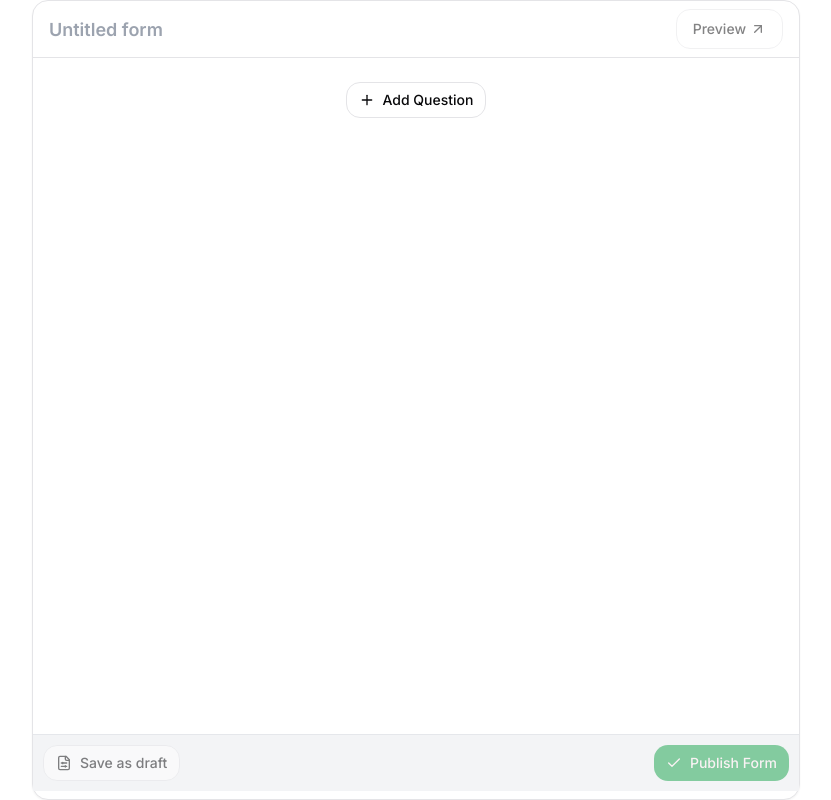
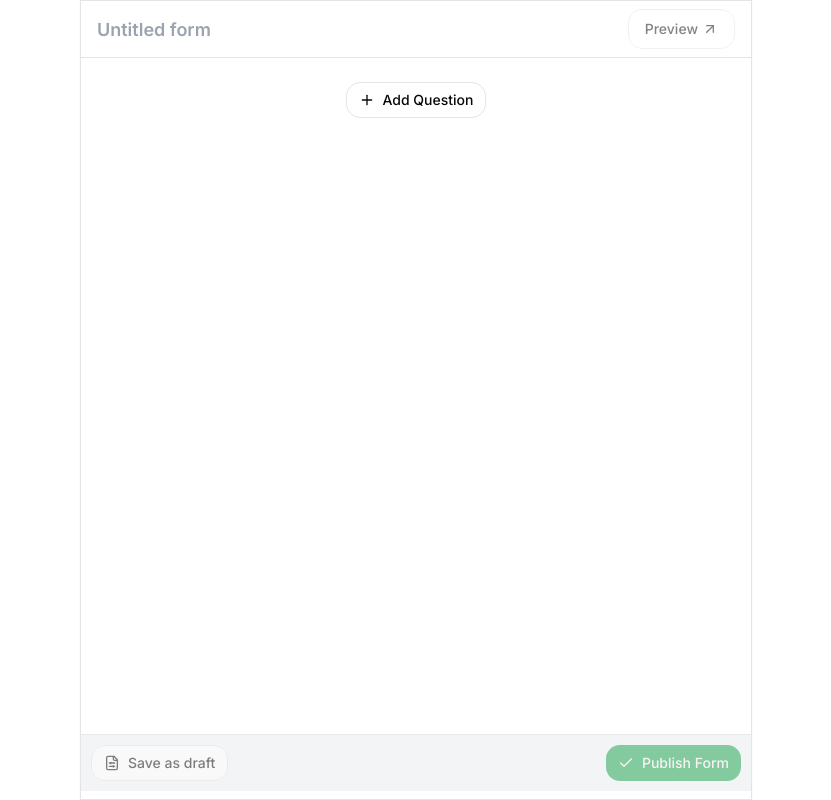
Before and after one commit to suryanshsingh2001/peerlist, a Next.js app: page / in a window 1280 px wide. Shown: the whole page, without its empty margins (224-1055 px from the left). Built offline with nearby package versions, Linux system fonts and the light colour scheme.

Commit message:
(Add) Set max-width according to figma design

```diff
--- a/app/page.tsx
+++ b/app/page.tsx
@@ -5,7 +5,7 @@ import FormDesigner from "@/components/form-section/FormDesigner";
 import { Card } from "@/components/ui/card";
 export default function Home() {
   return (
-    <Card className="container flex flex-col min-h-screen mx-auto w-full max-w-3xl rounded-none sm:rounded-lg">
+    <Card className="container flex flex-col min-h-screen mx-auto w-full max-w-2xl rounded-none">
       <DesignFormHeader />
       <FormDesigner />
 
--- a/app/preview/page.tsx
+++ b/app/preview/page.tsx
@@ -7,7 +7,7 @@ import { Card } from "@/components/ui/card";
 export default function PreviewPage() {
 
   return (
-    <Card className="container flex flex-col min-h-screen mx-auto max-w-3xl rounded-none">
+    <Card className="container flex flex-col min-h-screen mx-auto max-w-2xl rounded-none">
       <PreviewHeader />
       <FormPreview />
 
--- a/components/form-block/QuestionCard.tsx
+++ b/components/form-block/QuestionCard.tsx
@@ -57,7 +57,7 @@ export default function QuestionCard({
   };
 
   return (
-    <Card className={cn("mb-2 group hover:border-gray-400 transition-colors")}>
+    <Card className={cn("mb-2 group  hover:bg-gray-50  transition-colors")}>
       <CardContent className="px-3 py-2">
         <div className="flex items-start gap-2">
           <div className="flex-1 space-y-1">
```
